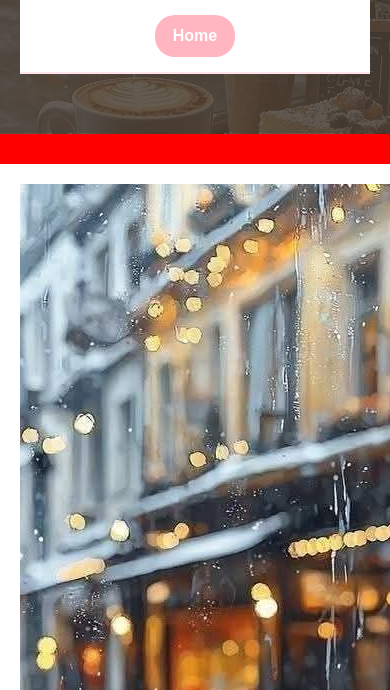
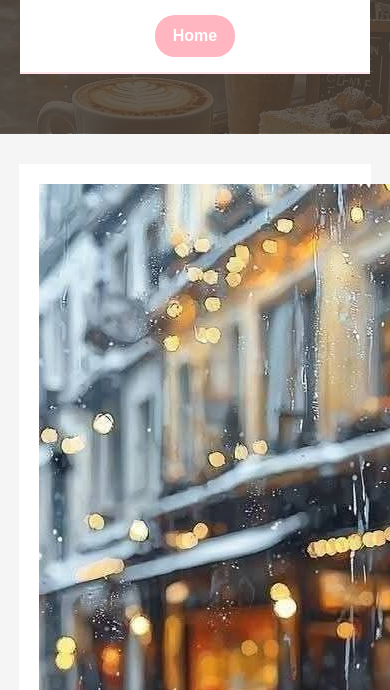
Before and after one commit to miki-nekohamu/portfolio-site, a plain HTML site: page cafe.html in a window 390 px wide. Shown: the part 154-844 px from the top of the page. Drawn offline with Linux system fonts and the light colour scheme.

Commit message:
update css

```diff
--- a/css/style.css
+++ b/css/style.css
@@ -322,17 +322,3 @@ body {
   text-decoration: none;
   border-radius: 10px;
 }
-
-@media (max-width: 600px) {
-  main {
-    width: 95%;
-  }
-
-  .work-card {
-    width: 100%;
-  }
-}
-
-body {
-  background: red !important;
-}
```
